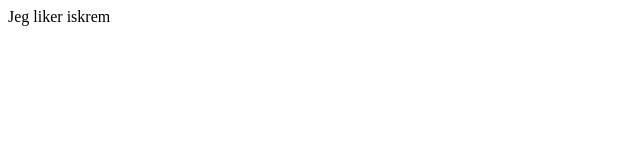
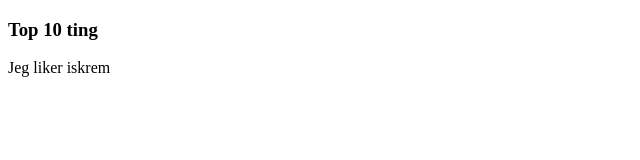
Before and after one commit to FredrikFausa/pr-ve, a plain HTML site: page index.html in a window 1280 px wide. Shown: the whole page, without its empty margins (0-640 px from the left). Drawn offline with Linux system fonts and the light colour scheme.

Commit message:
Update index.html

```diff
--- a/index.html
+++ b/index.html
@@ -4,6 +4,7 @@
 <title>Eksempel</title>
 </head>
 <body>
+<h3>Top 10 ting</h3>
 Jeg liker iskrem
 </body>
 </html>
```
